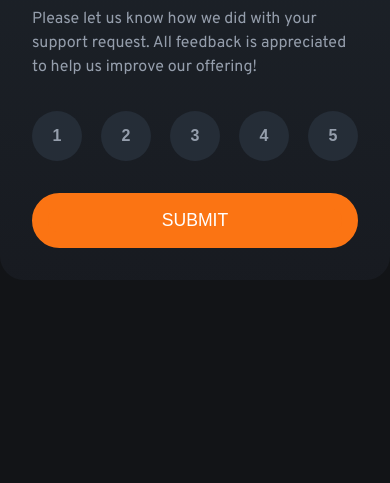
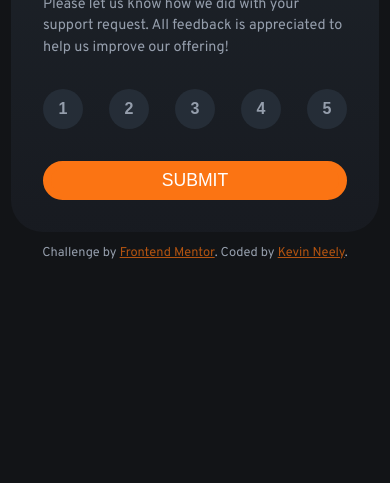
Before and after one commit to 2dkn/interactive-rating-component, a plain HTML site: page index.html in a window 390 px wide. Shown: the part 361-844 px from the top of the page. Drawn offline with Linux system fonts and the light colour scheme.

Commit message:
Finished

```diff
--- a/index.html
+++ b/index.html
@@ -23,13 +23,14 @@
     <script defer src="script.js"></script>
   </head>
   <body>
+    <main>
       <section class="container">
         <div class="survey">
           <img class="star" src="/images/icon-star.svg" />
           <h1 class="header">How did we do?</h1>
           <p class="words">
-          Please let us know how we did with your support request. All feedback
-          is appreciated to help us improve our offering!
+            Please let us know how we did with your support request. All
+            feedback is appreciated to help us improve our offering!
           </p>
           <div class="rate-btn">
             <button>1</button>
@@ -55,5 +56,14 @@
           <button class="return-btn">Return</button>
         </div>
       </section>
+      <footer>
+        <p class="footer">
+          Challenge by
+          <a href="https://www.frontendmentor.io?ref=challenge" target="_blank"
+            >Frontend Mentor</a
+          >. Coded by <a href="https://github.com/2dkn">Kevin Neely</a>.
+        </p>
+      </footer>
+    </main>
   </body>
 </html>
--- a/sass/_base.scss
+++ b/sass/_base.scss
@@ -21,8 +21,15 @@ body {
   );
   width: 22rem;
   min-height: 22rem;
-  border-radius: 1.5rem;
+  border-radius: 2rem;
   padding: 2rem;
+}
+
+@media screen and (max-width: 30em) {
+  .container {
+    width: 19rem;
+    min-height: 19rem;
+  }
 }
 
 .star {
@@ -35,10 +42,19 @@ body {
   font-family: $font-family;
 }
 
+@media screen and (max-width: 30em) {
+}
+
 .header {
   font-family: "Gill Sans", "Gill Sans MT", Calibri, "Trebuchet MS", sans-serif;
   font-size: 1.7rem;
   color: white;
+}
+
+@media screen and (max-width: 30em) {
+  .header {
+    font-size: 1.3rem;
+  }
 }
 
 .words {
@@ -46,6 +62,12 @@ body {
   font-size: 1rem;
   line-height: 1.5;
   padding-bottom: 1rem;
+}
+
+@media screen and (max-width: 30em) {
+  .words {
+    font-size: 0.9rem;
+  }
 }
 
 .rate-btn {
@@ -79,6 +101,13 @@ body {
   color: $white;
 }
 
+@media screen and (max-width: 30em) {
+  .rate-btn button {
+    width: 40px;
+    height: 40px;
+  }
+}
+
 .submit-btn {
   margin-top: 1rem;
   color: $white;
@@ -95,6 +124,12 @@ body {
   background-color: $white;
   transform: scale(0.99);
   color: $orange;
+}
+
+@media screen and (max-width: 30em) {
+  .submit-btn {
+    border: 0.5rem solid $orange;
+  }
 }
 
 .survey__back {
@@ -118,6 +153,13 @@ body {
   color: $orange;
 }
 
+@media screen and (max-width: 30em) {
+  .selected__rating {
+    border: 0.5rem solid hsl(213, 19%, 18%);
+    font-size: 0.9rem;
+  }
+}
+
 .header__back {
   font-family: "Gill Sans", "Gill Sans MT", Calibri, "Trebuchet MS", sans-serif;
   font-size: 1.5rem;
@@ -125,10 +167,22 @@ body {
   margin: 0;
 }
 
+@media screen and (max-width: 30em) {
+  .header__back {
+    font-size: 1.3rem;
+  }
+}
+
 .back__text {
   color: $lightGray;
   font-size: 1rem;
   line-height: 1.4;
+}
+
+@media screen and (max-width: 30em) {
+  .back__text {
+    font-size: 0.9rem;
+  }
 }
 
 .return-btn {
@@ -147,3 +201,31 @@ body {
   transform: scale(0.99);
   color: $orange;
 }
+
+@media screen and (max-width: 30em) {
+  .return-btn {
+    border: 0.5rem solid $orange;
+  }
+}
+
+.footer {
+  font-family: $font-family;
+  display: block;
+  text-align: center;
+  color: $lightGray;
+}
+
+.footer a {
+  color: hsl(25, 84%, 38%);
+}
+
+.footer a:hover {
+  cursor: pointer;
+  color: $orange;
+}
+
+@media screen and (max-width: 30em) {
+  .footer {
+    font-size: 0.8rem;
+  }
+}
```
Also changed, not shown: css/styles.css, 1 other file. Lines whose indentation alone changed are shown as unchanged.
